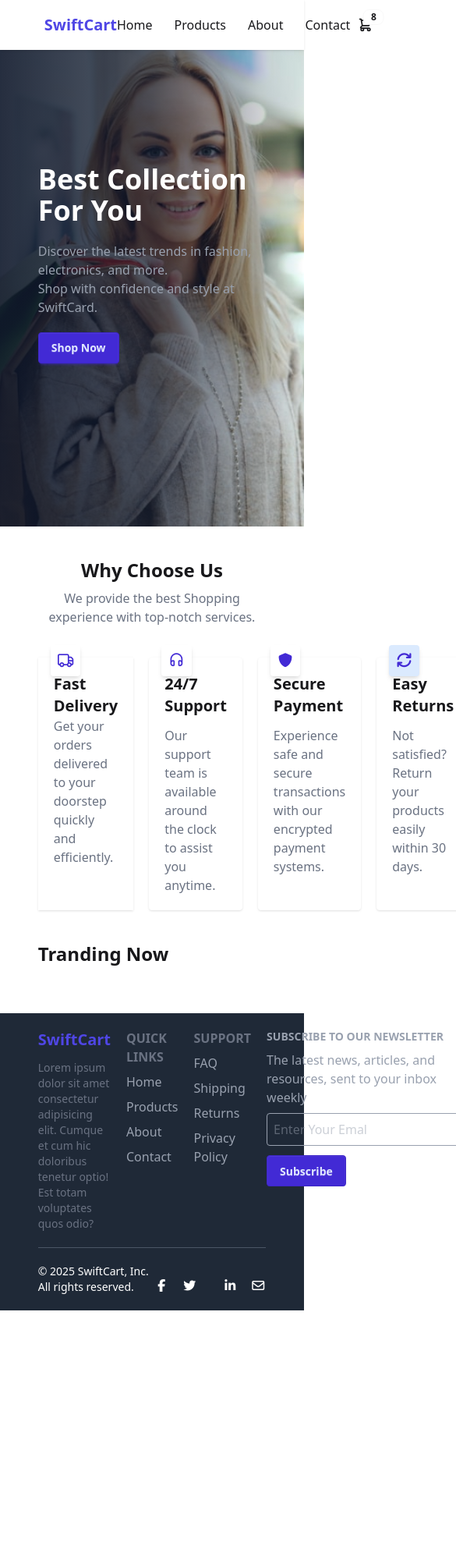
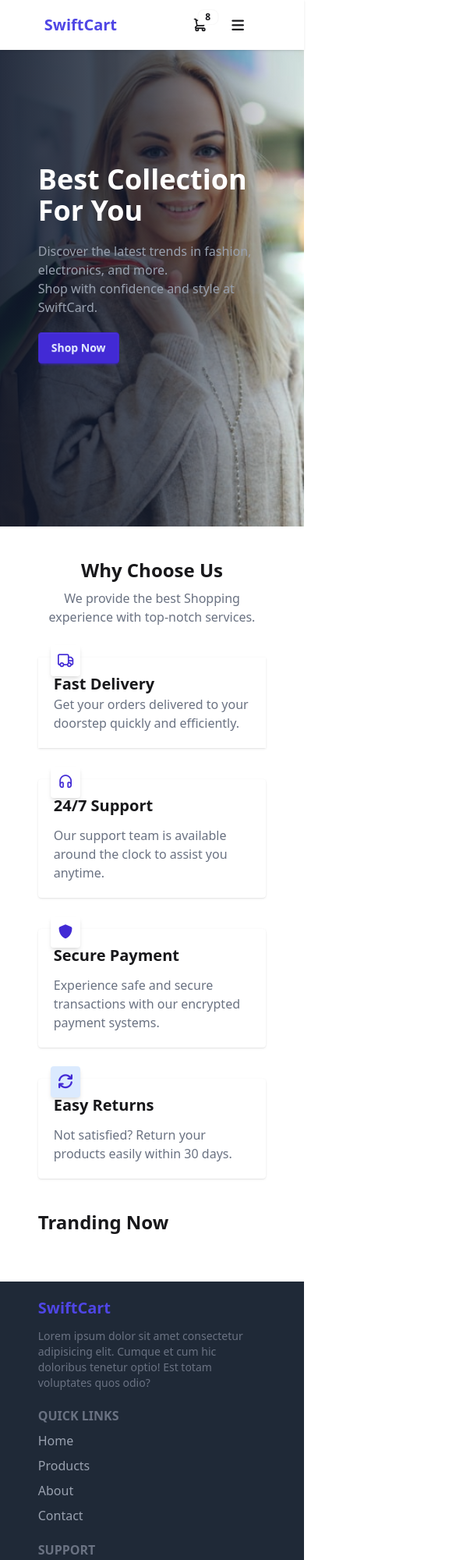
Before and after one commit to munna500362/SwiftCart-E-Commerce-Store, a plain HTML site: page index.html in a window 390 px wide. Shown: the top 2000 px of the page at 78% size, 585 px wide, since content can reach past the window. Before the commit the page ends 1680 px from the top, so only its background shows below. Drawn offline with nearby package versions, Linux system fonts and the light colour scheme; no server answers.

Commit message:
Home Page Responsive Done

```diff
--- a/index.html
+++ b/index.html
@@ -1,5 +1,6 @@
 <!DOCTYPE html>
 <html lang="en">
+
 <head>
     <meta charset="UTF-8">
     <meta name="viewport" content="width=device-width, initial-scale=1.0">
@@ -15,6 +16,7 @@
 
 
 </head>
+
 <body>
     <!-- header section start-->
     <header class=" bg-base-100 shadow-sm fixed top-0 left-0 w-full z-50">
@@ -26,33 +28,61 @@
                     <h1 class=" text-xl font-bold text-[#4F46E5]">SwiftCart</h1>
                 </div>
 
-                <!-- Menu items -->
-                 <div id="nav-menu" class="flex gap-7 ">
+                <!-- Menu items for md to lg-->
+                <div id="nav-menu" class="hidden md:flex gap-7 ">
 
-                        <div class=" hover:text-[#4F46E5]"> <li class="list-none"><a href="index.html">Home</a></li></div>
-                        <div class=" hover:text-[#4F46E5]"> <li class="list-none"><a href="Products.html">Products</a></li></div>
-                        <div class=" hover:text-[#4F46E5]"> <li class="list-none"> <a href="">About</a></li></div>
-                        <div class=" hover:text-[#4F46E5]"> <li class="list-none"><a href="">Contact</a></li></div>
+                    <div class=" hover:text-[#4F46E5]">
+                        <li class="list-none"><a href="index.html">Home</a></li>
+                    </div>
+                    <div class=" hover:text-[#4F46E5]">
+                        <li class="list-none"><a href="Products.html">Products</a></li>
+                    </div>
+                    <div class=" hover:text-[#4F46E5]">
+                        <li class="list-none"> <a href="">About</a></li>
+                    </div>
+                    <div class=" hover:text-[#4F46E5]">
+                        <li class="list-none"><a href="">Contact</a></li>
+                    </div>
 
+                </div>
+
+                <!-- Menu items for small not for md and lg -->
+               <div class="flex flex-row-reverse md:flex-none">
+                 <div class="md:hidden">
+                    <div class="dropdown">
+                        <div tabindex="0" role="button" class="btn btn-ghost">
+                            <i class="fa-solid fa-bars text-lg"></i>
+                        </div>
+                        <ul tabindex="0"
+                            class="menu menu-sm dropdown-content bg-base-100 rounded-box z-50 mt-3 w-40 p-2 shadow">
+                            <li><a href="index.html">Home</a></li>
+                            <li><a href="Products.html">Products</a></li>
+                            <li><a href="index.html">About</a></li>
+                            <li><a href="index.html">Contact</a></li>
+                        </ul>
+                    </div>
                 </div>
 
                 <div>
                     <!-- Card Icon on Navber -->
-                    <div class="dropdown dropdown-end">
+                    <div class="dropdown dropdown-end ">
                         <div tabindex="0" role="button" class="btn btn-ghost btn-circle">
                             <div class="indicator">
-                        <svg xmlns="http://www.w3.org/2000/svg" class="h-5 w-5" fill="none" viewBox="0 0 24 24" stroke="currentColor"> <path stroke-linecap="round" stroke-linejoin="round" stroke-width="2" d="M3 3h2l.4 2M7 13h10l4-8H5.4M7 13L5.4 5M7 13l-2.293 2.293c-.63.63-.184 1.707.707 1.707H17m0 0a2 2 0 100 4 2 2 0 000-4zm-8 2a2 2 0 11-4 0 2 2 0 014 0z" /> </svg>
+                                <svg xmlns="http://www.w3.org/2000/svg" class="h-5 w-5" fill="none" viewBox="0 0 24 24"
+                                    stroke="currentColor">
+                                    <path stroke-linecap="round" stroke-linejoin="round" stroke-width="2"
+                                        d="M3 3h2l.4 2M7 13h10l4-8H5.4M7 13L5.4 5M7 13l-2.293 2.293c-.63.63-.184 1.707.707 1.707H17m0 0a2 2 0 100 4 2 2 0 000-4zm-8 2a2 2 0 11-4 0 2 2 0 014 0z" />
+                                </svg>
                                 <span class="badge badge-sm indicator-item">8</span>
                             </div>
                         </div>
-                    <div
-                        tabindex="0"
-                        class="card card-compact dropdown-content bg-base-100 z-1 mt-3 w-52 shadow">
+                        <div tabindex="0" class="card card-compact dropdown-content bg-base-100 z-1 mt-3 w-52 shadow">
                             <div class="card-body">
                                 <span class="text-lg font-bold">8 Items</span>
                                 <span class="text-info">Subtotal: $999</span>
                                 <div class="card-actions">
                                     <button class="btn btn-primary btn-block">View cart</button>
+                                </div>
                             </div>
                         </div>
                     </div>
@@ -69,8 +99,7 @@
         <!-- hero section start -->
 
         <div class=" relative hero min-h-[80vh]  bg-center flex items-center"
-                    style="background-image: url(image/banner-image.png);"
-                    >
+            style="background-image: url(image/banner-image.png);">
 
             <div class="absolute inset-0
                         bg-gradient-to-r
@@ -102,7 +131,7 @@
             </div>
 
             <!-- about us card -->
-             <div class="flex justify-between gap-5">
+            <div class="grid grid-cols-1 md:grid-cols-2 lg:grid-cols-4 gap-5 space-y-5">
                 <div class="relative  bg-white shadow-sm p-5 space-y-3rounded-sm ">
                     <div class="absolute -top-4 left-4 bg-white p-2 shadow-md rounded">
                         <i class="fa-regular fa-truck text-primary text-lg"></i>
@@ -124,7 +153,8 @@
                         <i class="fa-solid fa-shield text-primary text-lg"></i>
                     </div>
                     <h2 class="font-bold text-xl">Secure Payment</h2>
-                    <p class="text-gray-500">Experience safe and secure transactions with our encrypted payment systems.</p>
+                    <p class="text-gray-500">Experience safe and secure transactions with our encrypted payment systems.
+                    </p>
                 </div>
 
                 <div class="relative  bg-white shadow-sm p-5 space-y-3 rounded-sm">
@@ -150,8 +180,8 @@
                 <!-- Open the modal using ID.showModal() method -->
                 <!-- <button class="btn" onclick="my_modal_1.showModal()">open modal</button> -->
                 <dialog id="topCardShowModel" class="modal">
-                    <div  class="modal-box">
-                       <div id="BtnModelValue" >
+                    <div class="modal-box">
+                        <div id="BtnModelValue">
 
                         </div>
                         <div class="modal-action text-start">
@@ -175,10 +205,11 @@
     <!-- footer section start -->
     <footer class="bg-[#1f2937] text-white py-5 md:py-10">
         <div>
-            <div class="flex justify-between w-9/12 mx-auto gap-5 md:gap-10">
+            <div class="grid grid-cols-1 md:grid-cols-2 lg:grid-cols-4 w-9/12 mx-auto gap-5 md:gap-10">
                 <div class="flex-1 space-y-3 md:space-y-5">
                     <h3 class="text-[#4F46E5] font-bold text-xl">SwiftCart</h2>
-                <p class="text-sm text-gray-500">Lorem ipsum dolor sit amet consectetur adipisicing elit. Cumque et cum hic doloribus tenetur optio! Est totam voluptates quos odio?</p>
+                        <p class="text-sm text-gray-500">Lorem ipsum dolor sit amet consectetur adipisicing elit. Cumque
+                            et cum hic doloribus tenetur optio! Est totam voluptates quos odio?</p>
                 </div>
                 <div class="flex-1 text-gray-400 space-y-2">
                     <h4 class="font-bold text-gray-500">
@@ -202,7 +233,8 @@
                     <P>The latest news, articles, and resources, sent to your inbox weekly</P>
                     <div class="flex overflow-hidden">
                         <form action="" class="space-y-3 ">
-                        <input class="outline-none border p-2 rounded" type="email" name="" id="" placeholder="Enter Your Emal">
+                            <input class="outline-none border p-2 rounded" type="email" name="" id=""
+                                placeholder="Enter Your Emal">
                             <br>
                             <button class="btn btn-primary">Subscribe</button>
 
@@ -214,19 +246,19 @@
             </div>
 
         </div>
-        <div class=" w-9/12 mx-auto gap-5 md:gap-10">
+        <div class=" w-9/12 mx-auto gap-5 md:gap-10 ">
 
             <!-- Top Border Line -->
             <hr class="border-t border-gray-600 my-5 w-full">
 
-                 <div class="flex justify-between">
+            <div class="flex flex-col-reverse md:flex-row justify-between space-y-5">
                 <p class="text-sm">&copy; 2025 SwiftCart, Inc. All rights reserved.</p>
 
                 <!-- Social Icons -->
-                    <div class="flex space-x-4 mt-4 md:mt-0">
+                <div class="flex space-x-4 mt-4 md:mt-0 mb-3">
                     <a href="#" class="hover:text-white"><i class="fa-brands fa-facebook-f"></i></a>
                     <a href="#" class="hover:text-white"><i class="fa-brands fa-twitter"></i></a>
-                    <a href="#" class="hover:text-white"><i class="fab fa-instagram"></i></a>
+                    <!-- <a href="#" class="hover:text-white"><i class="fab fa-instagram"></i></a> -->
                     <a href="#" class="hover:text-white"><i class="fa-brands fa-linkedin-in"></i></a>
                     <a href="#" class="hover:text-white"><i class="fa-regular fa-envelope"></i></a>
                 </div>
@@ -240,4 +272,5 @@
 
     <script src="index.js"></script>
 </body>
+
 </html>
```
Also changed, not shown: Products.html (+2 -2 lines). Lines whose indentation alone changed are shown as unchanged.
